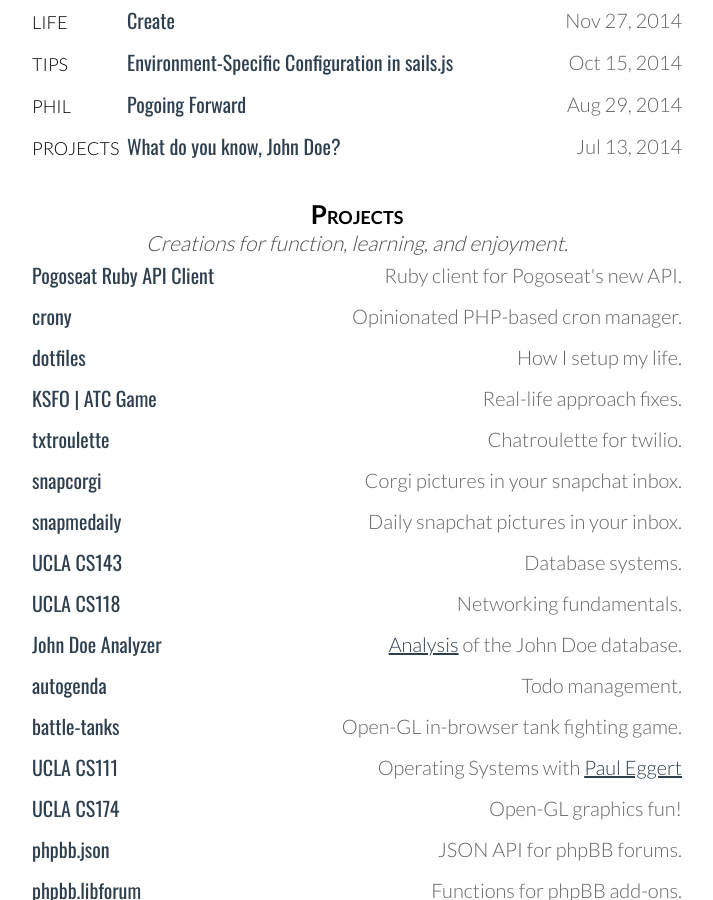
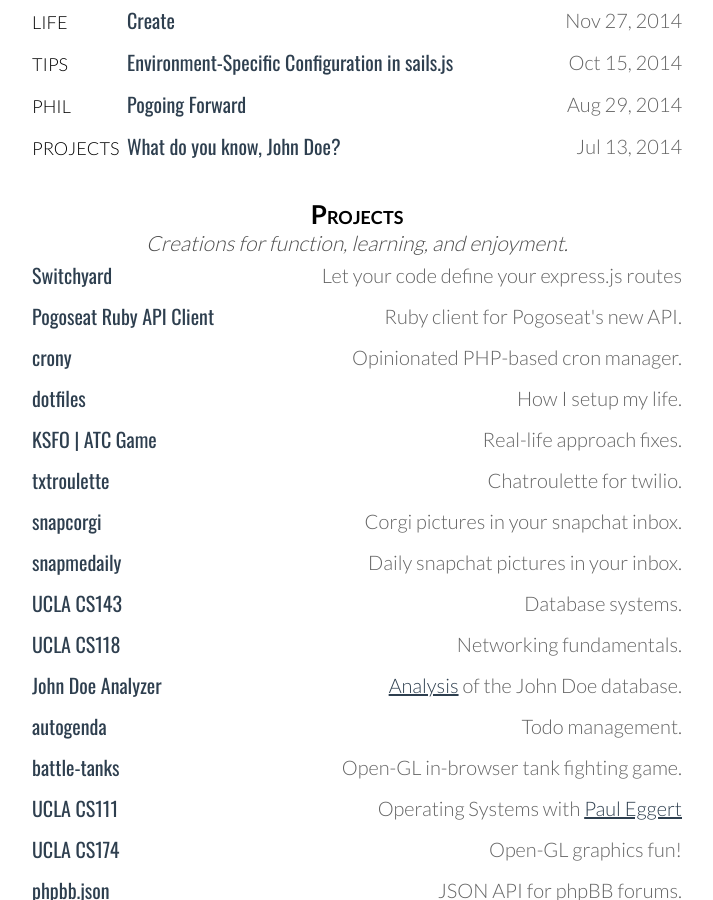
Before and after one commit to pcrumm/pcrumm.github.io, a Jekyll site: the page built from index.html, in a window 1280 px wide and 900 px high, scrolled down 487 px. Shown: the whole window, without its empty margins (283-996 px from the left). Built offline with Jekyll 4.4.1, drawn with Linux system fonts in a browser that asks for light colours.

Commit message:
Add switchyard to my project list

```diff
--- a/index.html
+++ b/index.html
@@ -23,7 +23,8 @@
     <h2>Projects</h2>
     <p>Creations for function, learning, and enjoyment.</p>
     <ul id="project-list">
-        <li><a href="https://github.com/pogoseat/api-client-ruby">Pogoseat Ruby API Client</a> <span>Ruby client for Pogoseat's new API.</span></li>
+        <li><a href="https://github.com/pcrumm/switchyard">Switchyard</a> <span>Let your code define your express.js routes</span></li>
+	<li><a href="https://github.com/pogoseat/api-client-ruby">Pogoseat Ruby API Client</a> <span>Ruby client for Pogoseat's new API.</span></li>
         <li><a href="https://github.com/pcrumm/crony">crony</a> <span>Opinionated PHP-based cron manager.</span></li>
         <li><a href="https://github.com/pcrumm/dotfiles">dotfiles</a> <span>How I setup my life.</span></li>
         <li><a href="https://github.com/zlsa/atc/blob/gh-pages/assets/airports/ksfo.json">KSFO | ATC Game</a> <span>Real-life approach fixes.</span></li>
```
